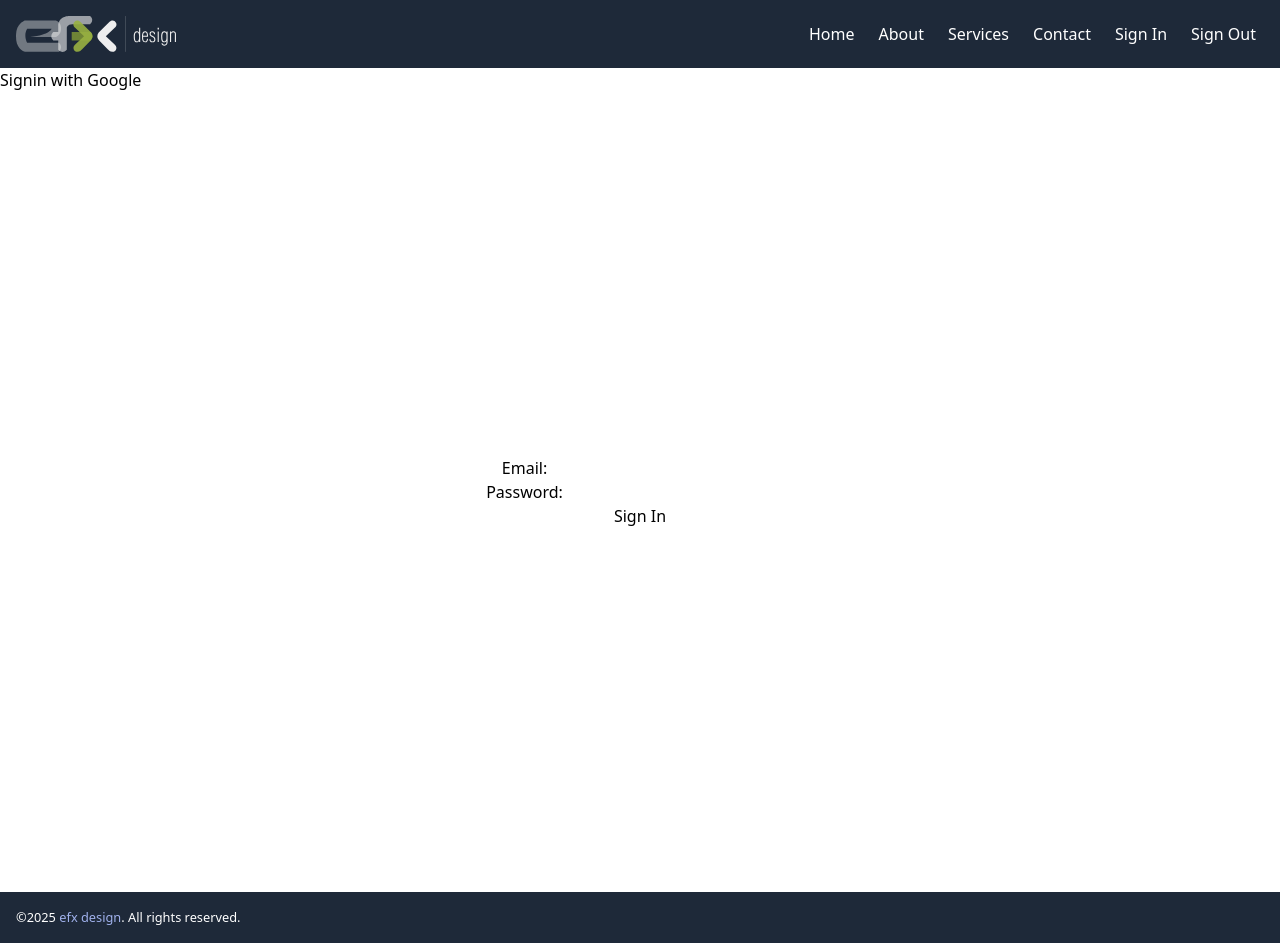
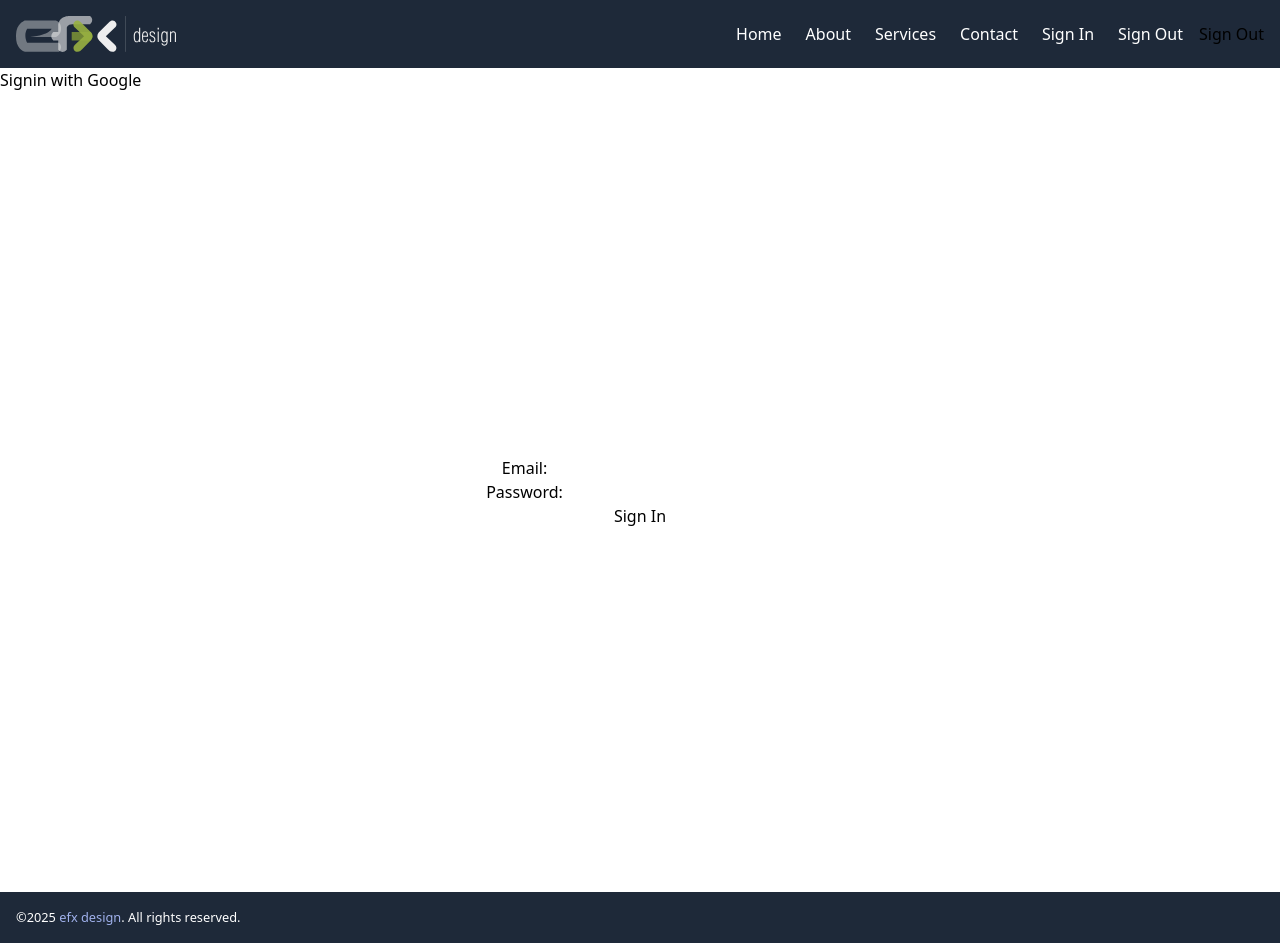
Before and after one commit to eycs0317/efxDesign, a Next.js app: page /signIn in a window 1280 px wide. Built offline with nearby package versions, Linux system fonts and the light colour scheme.

Commit message:
'git conflict'
ave my local changes

```diff
--- a/src/app/auth.ts
+++ b/auth.ts
@@ -1,9 +1,17 @@
 import NextAuth from "next-auth"
 import Google from "next-auth/providers/google"
 import Credentials from "next-auth/providers/credentials"
-import { saltAndHashPassword } from "./utils/password"
+import { saltAndHashPassword } from "./src/app/utils/password"
 export const { handlers, signIn, signOut, auth } = NextAuth({
-  providers: [Google, Credentials({
+  providers: [Google({
+    authorization: {
+      params: {
+        prompt: "consent",
+        access_type: "offline",
+        response_type: "code",
+      },
+    },
+  }), Credentials({
     credentials: {
       email:{ label: "Email", type: "text"},
       password:{label: "Password", type: "password"},
--- a/middleware.ts
+++ b/middleware.ts
@@ -1 +1 @@
-export { auth as middleware } from "@/auth"
+export { auth as middleware } from "./auth"
--- a/src/app/about/page.tsx
+++ b/src/app/about/page.tsx
@@ -1,7 +1,10 @@
+
+
 // metadata
 export const metadata = {
   title: 'About us',
 }
+import UserAvatar from '../actions/textSession';
 
 // styles
 import styles from './page.module.css';
--- a/src/app/actions/auth-actions.ts
+++ b/src/app/actions/auth-actions.ts
@@ -1,7 +1,7 @@
 // src/app/actions/auth-actions.ts
 "use server";
 
-import { signIn } from "../auth";
+import { signIn } from "../../../auth";
 
 export async function signInWithGoogle() {
   await signIn("google", {redirectTo:'/'});
--- /dev/null
+++ b/src/app/actions/textSession.tsx
@@ -0,0 +1,17 @@
+import { auth } from "../../../auth"
+import Image from "next/image"
+
+export default async function UserAvatar() {
+  const session = await auth()
+ console.log('session', session)
+  if (!session?.user) return <p>Not signed in</p>
+
+  return (
+    <div>
+      <p>user logged In</p>
+
+
+    </div>
+
+  )
+}
--- a/src/app/api/auth/[...nextauth]/route.ts
+++ b/src/app/api/auth/[...nextauth]/route.ts
@@ -1,2 +1,2 @@
-import { handlers } from "../../../auth" // Referring to the auth.ts we just created
+import { handlers } from "../../../../../auth" // Referring to the auth.ts we just created
 export const { GET, POST } = handlers
--- a/src/app/middleware.ts
+++ /dev/null
@@ -1 +0,0 @@
-export { auth as middleware } from "./auth"
--- a/src/app/signIn/page.tsx
+++ b/src/app/signIn/page.tsx
@@ -1,4 +1,4 @@
-import { signIn } from "../auth"
+import { signIn } from "../../../auth"
 import  GoogleSignIn  from "../../components/GoogleSignIn"
 export default function SignIn() {
   return (
--- a/src/components/GoogleSignIn.tsx
+++ b/src/components/GoogleSignIn.tsx
@@ -1,6 +1,6 @@
 
 import { signInWithGoogle } from "../app/actions/auth-actions";
-import { signIn } from "../app/auth"
+import { signIn } from "../../auth"
 export default function GoogleSignIn() {
   return (
     <form autoComplete="off"
--- a/src/components/signout-button.tsx
+++ b/src/components/signout-button.tsx
@@ -1,6 +1,6 @@
-import { signOut } from "../app/auth"
+import { signOut } from "../../auth"
 
-export function SignOut() {
+export default function SignOut() {
   return (
     <form
       action={async () => {
--- a/src/ui/layout/navigation.tsx
+++ b/src/ui/layout/navigation.tsx
@@ -1,7 +1,7 @@
 // nextjs
 import Link from 'next/link';
 import Image from 'next/image';
-
+import Signout from '../../components/signout-button'
 import {getGlobalNav} from '../../data/static/layout';
 
 
@@ -9,12 +9,17 @@ export default function Navigation() {
   const globalNav = getGlobalNav();
 
   return (
+  <>
     <ul className="flex gap-x-2">
       {globalNav.map((item) => (
         <li key={item.name}>
           <Link href={item.href} className="p-2">{item.name}</Link>
         </li>
       ))}
+      <Signout />
+
+
     </ul>
+    </>
   );
 }
```
